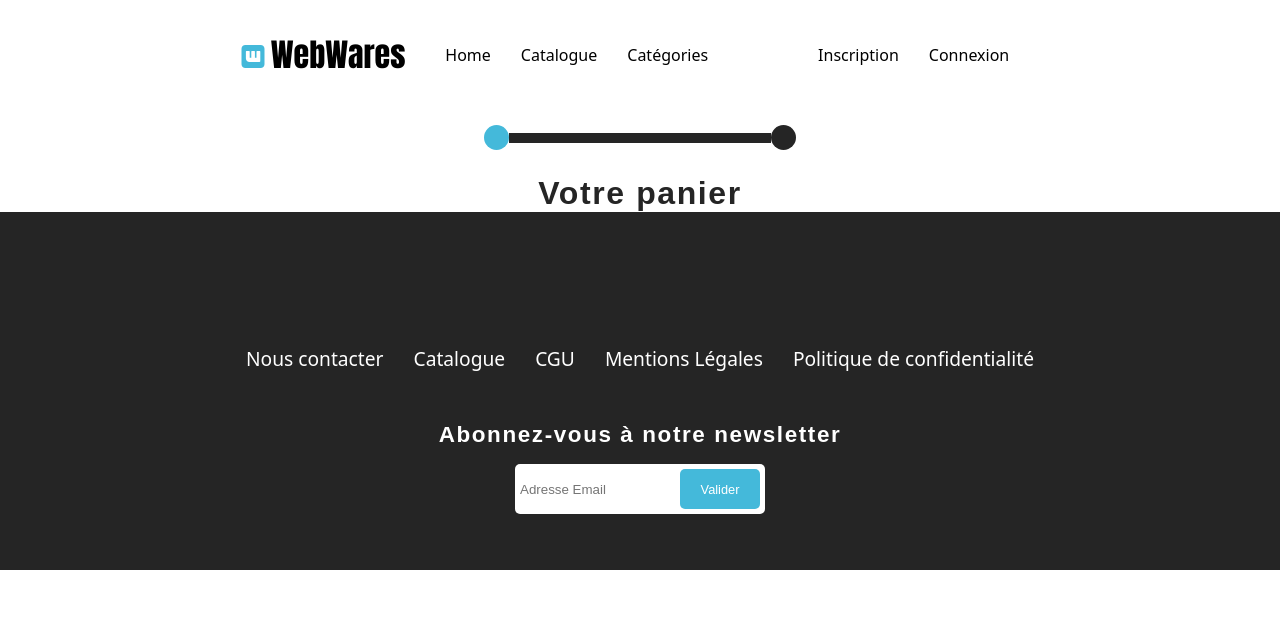
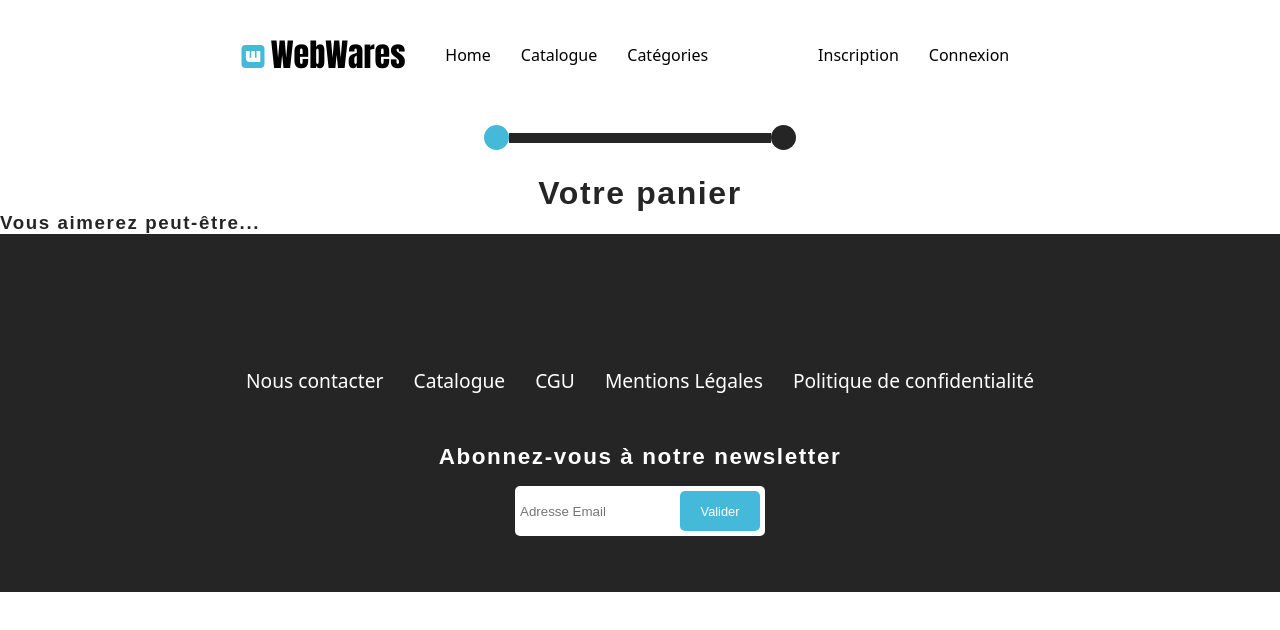
Before and after one commit to RBZ-code/projet-webware, a Vue app: page /panier in a window 1280 px wide. Shown: the top 630 px of the page. Built offline with nearby package versions, Linux system fonts and the light colour scheme; the HTML template or start-up script is replaced by a standard one.

Commit message:
création carroussel

```diff
--- /dev/null
+++ b/src/components/FrontOffice/CarrouselComponent.vue
@@ -0,0 +1,17 @@
+<template>
+    <div>
+        <div class="sugestions-carousel">
+            <h3>Vous aimerez peut-être...</h3>
+        </div>
+    </div>
+</template>
+
+<script>
+export default {
+
+}
+</script>
+
+<style scoped>
+
+</style>
--- a/src/views/PanierPage.vue
+++ b/src/views/PanierPage.vue
@@ -75,13 +75,16 @@
             />
         </div>
     </div>
+    <CarrouselComponent />
 </template>
 
 <script>
 import MyButton from "@/components/FrontOffice/MyButton.vue";
+import CarrouselComponent from "@/components/FrontOffice/CarrouselComponent.vue";
 export default {
     components: {
         MyButton,
+        CarrouselComponent,
     },
     computed: {
         cartWithInitialQuantity() {
```
